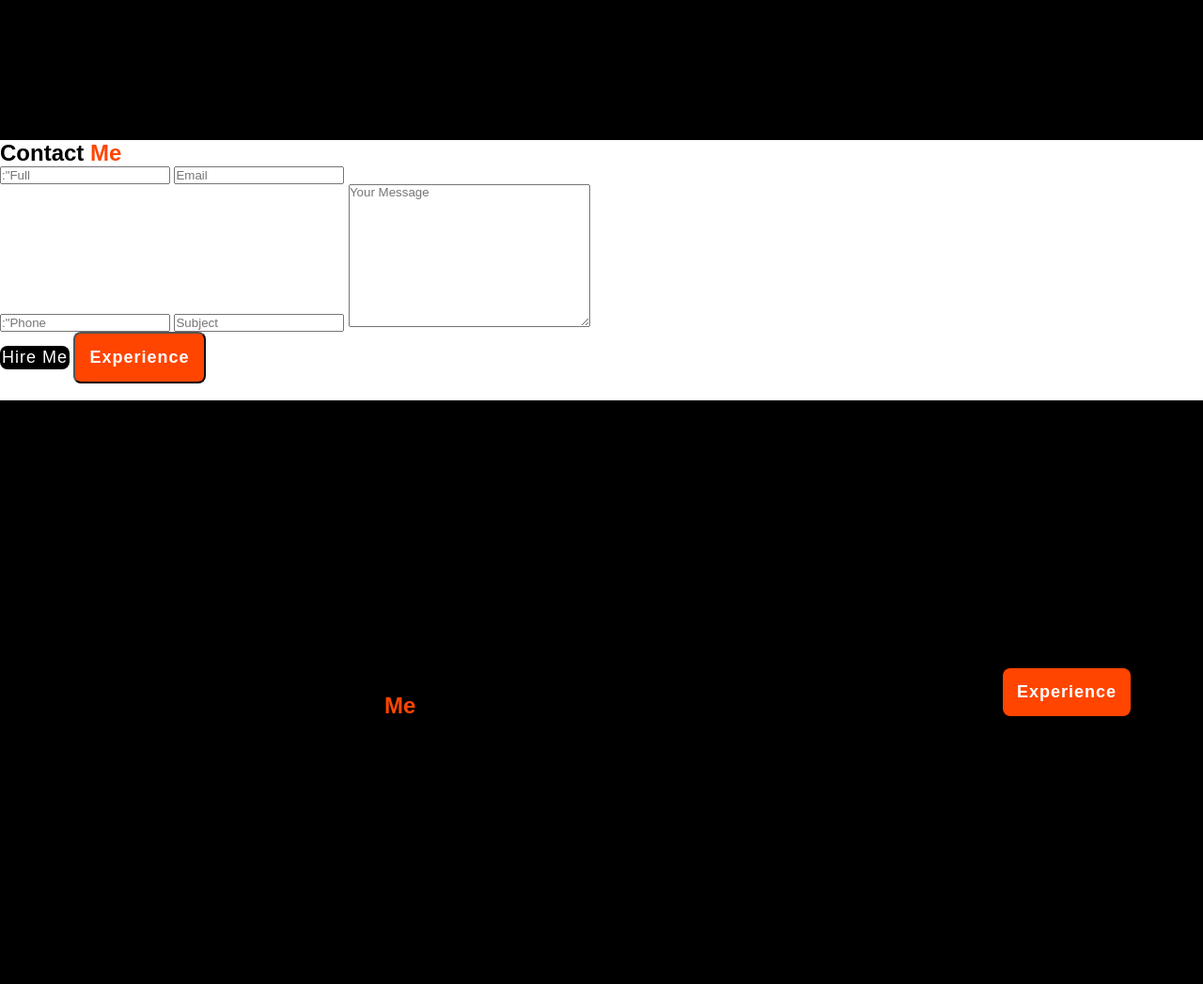
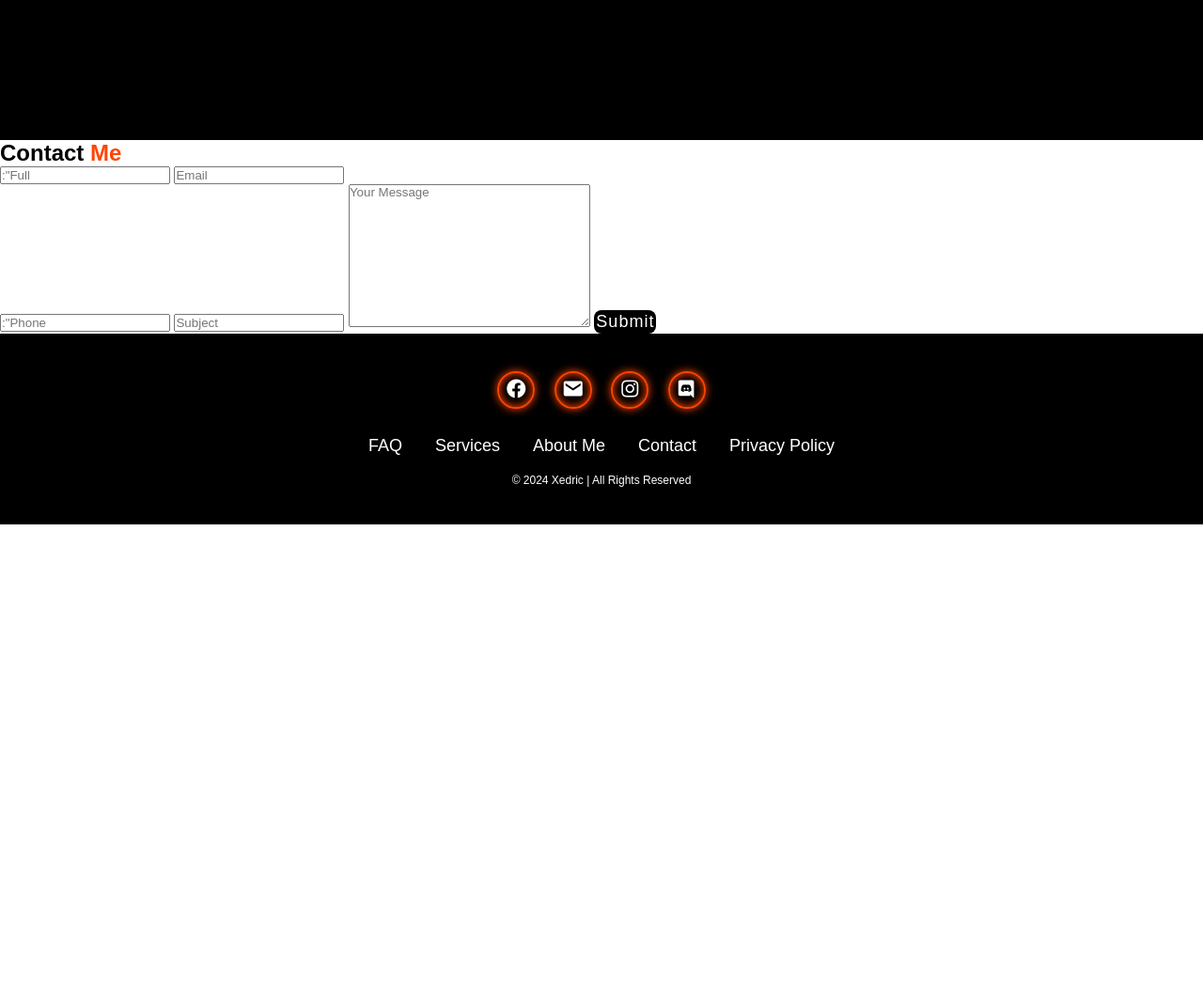
Before and after one commit to xedders/WD-SEATWORK-2, a plain HTML site: page index.html in a window 1280 px wide. Shown: the part 1272-2319 px from the top of the page at 94% size. After the commit the page ends 1830 px from the top, so only its background shows below. Drawn offline with nearby package versions, Linux system fonts and the light colour scheme.

Commit message:
midterms

```diff
--- a/assets/css/style.css
+++ b/assets/css/style.css
@@ -165,3 +165,91 @@ span{
     font-size: 20px;
     margin: 2em 0 3em;
   }
+
+  .contact-form h2{
+    text-align: center;
+    margin-top: 3em;
+    margin-bottom: 1em;
+    font-size: 36px;
+  }
+  .contact-form form{
+    max-width: 50em;
+    margin: 1rem auto;
+    text-align: center;
+    margin-bottom: 3em;
+  }
+  .contact-form form .input-box{
+    display: flex;
+    justify-content: center;
+    flex-wrap: wrap;
+  }
+
+  .contact-form form .input-box input,
+  .contact-form form textarea{
+        width: 100%;
+        padding: 1.5em;
+        font-size: 18px;
+        color: black;
+        background: rgb(241, 241, 241);
+        border-radius: .8rem;
+        margin: 1rem 0;
+        resize: none;
+  }
+  .footer{
+    position: relative;
+    bottom: 0;
+    width: 100%;
+    padding: 40px 0;
+    background-color: black;
+  }
+  .footer .social{
+    text-align: center;
+    padding-bottom: 25px;
+    color: white;
+  }
+  .footer .social a{
+    font-size: 24px;
+    color: white;
+    border: 2px solid orangered;
+    width: 40px;
+    height: 40px;
+    line-height: 38px;
+    display: inline-block;
+    text-align: center;
+    border-radius: 50%;
+    margin: 0 8px;
+    box-shadow: inset 0 0 10px orangered, 0 0 10px orangered;
+
+    transition: 0.3s ease;
+  }
+  .footer .social a:hover{
+    transform: scale(1.2)translateY(-10px);
+    color: orangered;
+    border: 2px solid orangered;
+  }
+  .footer ul{
+    margin-top: 0;
+    padding: 0;
+    font-size: 18px;
+    line-height: 1.6;
+    margin-bottom: 0;
+    text-align: center;
+  }
+  .footer ul li a{
+    color: white;
+    border-bottom: 3px solid transparent;
+    transition: 0.3s ease;
+  }
+  .footer ul li a:hover{
+    border-bottom: 3px solid orangered;
+  }
+  .footer ul li{
+    display: inline-block;
+    padding: 0 15px;
+  }
+  .footer .copyright{
+    margin-top: 15px;
+    text-align: center;
+    font-size: 12px;
+    color: white;
+  }
--- a/index.html
+++ b/index.html
@@ -72,35 +72,38 @@
                 placeholder="Subject">
 
                 <textarea name="" id="" cols="30" rows="10" placeholder="Your Message"></textarea>
+                <input type="submit" velue="Send Message"class="btn-1">
+   </form>
+ </section>
 
-            </div>
-        </form>
-    </section>
+ <footer class="footer">
 
-    <div class="box">
-        <button class="btn-1">Hire Me</button>
-        <button class="btn-2">Experience</button>
-   </div>
-   <div class="img box">
-       <img src="" alt="">
-</div>
-</section>
+    <div class="social">
+        <a href="#"><i class='bx bxl-facebook-circle'></i></a>
+        <a href="#"><i class='bx bxs-envelope'></i></a>
+        <a href="#"><i class='bx bxl-instagram'></i></a>
+        <a href="#"><i class='bx bxl-discord'></i></a>
+    </div>
 
-<section class="about">
+    <ul class="list">
+        <li>
+            <a href="#">FAQ</a>
+        </li>
+        <li>
+            <a href="#">Services</a>
+        </li>
+        <li>
+            <a href="#">About Me</a>
+        </li>
+        <li>
+            <a href="#">Contact</a>
+        </li>
+        <li>
+            <a href="#">Privacy Policy</a>
+        </li>
+    </ul>
 
-   <div class="about img">
-       <img src="" alt="">
-   </div>
-
-   <div class="about content">
-       <h2 class ="heading">About <span>Me</span></h2>
-       <h3>Student <span></span></h3>
-       <p>insert</p>
-       <a href="#" class="btn-2">Experience</a>
-   </div>
-</section>
- <section class="contact-form">
-   <h2 class
- </section>
+    <p class="copyright">© 2024 Xedric | All Rights Reserved</p>
+ </footer>
 </body>
 </html>
```
